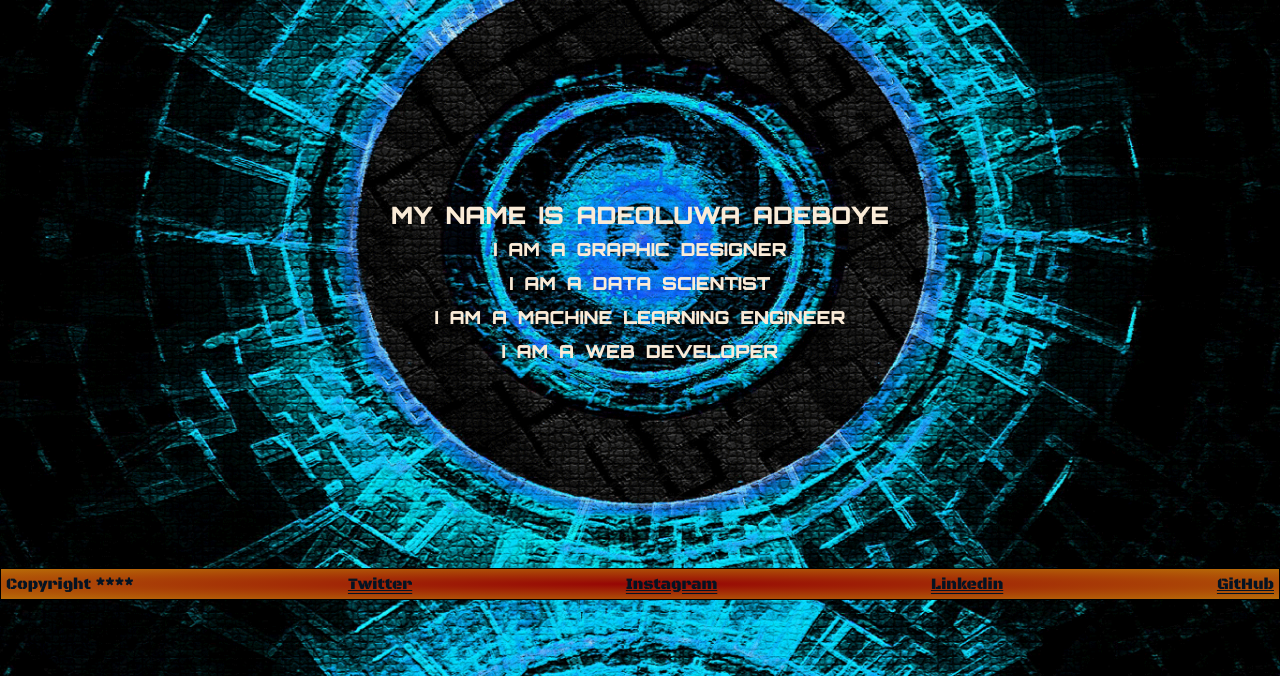
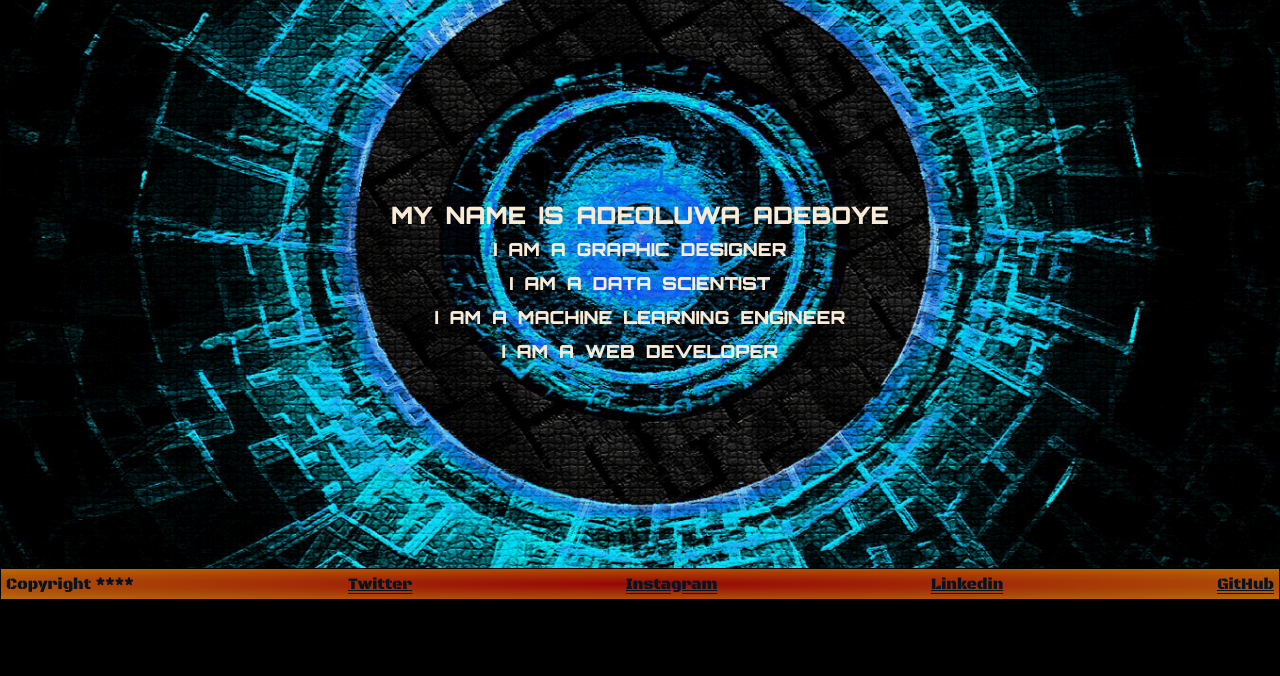
Before and after one commit to JUGG097/PORTFOLIO_WEBPAGE, a plain HTML site: page index.html in a window 1280 px wide. Shown: the part 124-800 px from the top of the page. Drawn offline with Linux system fonts and the light colour scheme.

Commit message:
Deleted the AI files and eidted style_1.css

```diff
--- a/styles/style_1.css
+++ b/styles/style_1.css
@@ -8,7 +8,8 @@ body {
     color: antiquewhite;
     background-image: url(../images/WALLPAPER_DESIGN_FOR_WEB.gif);
     background-position: center;
-    background-size: contain;
+    background-size: cover;
+    background-repeat: no-repeat;
 }
 
 header {
```
Also changed, not shown: 1 other file.
